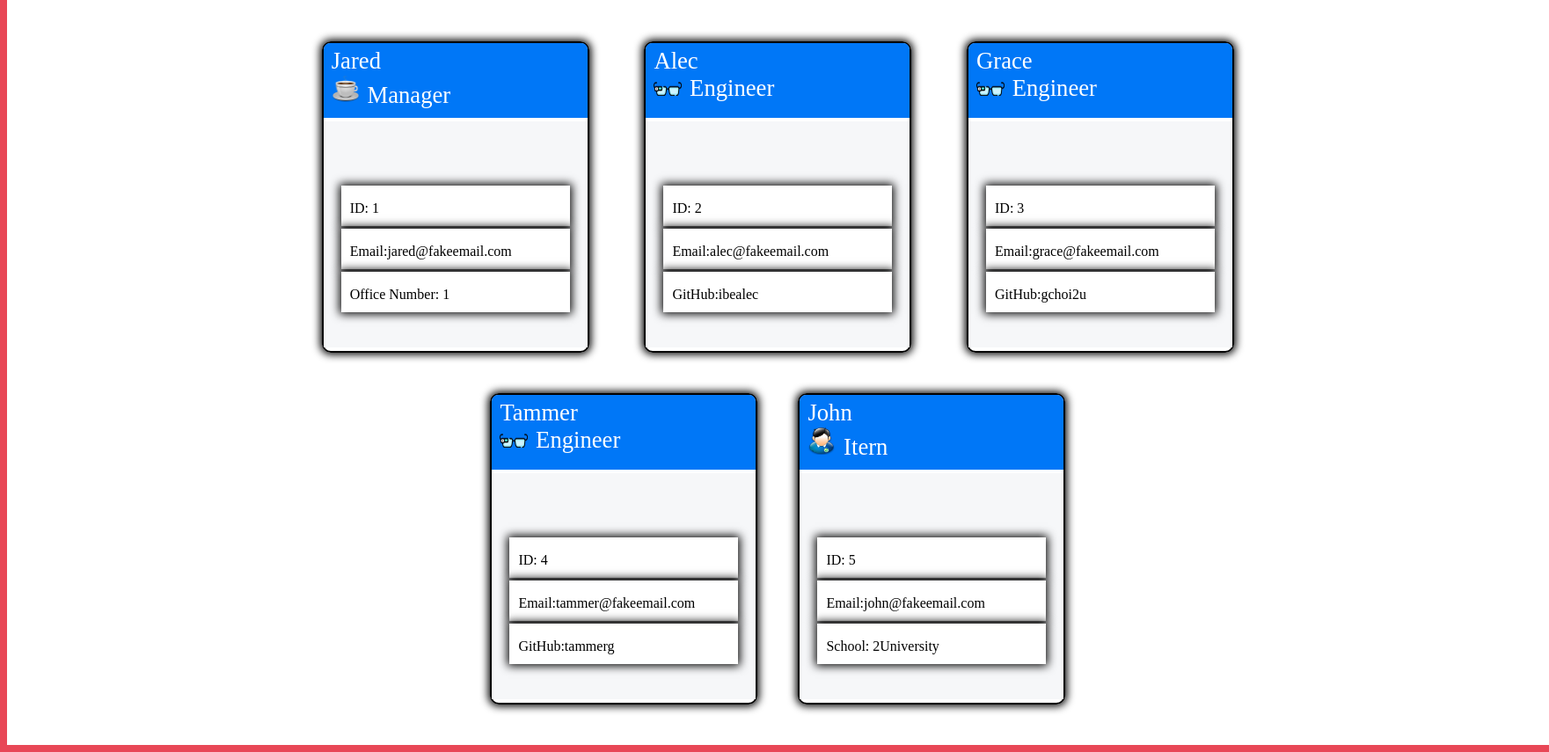
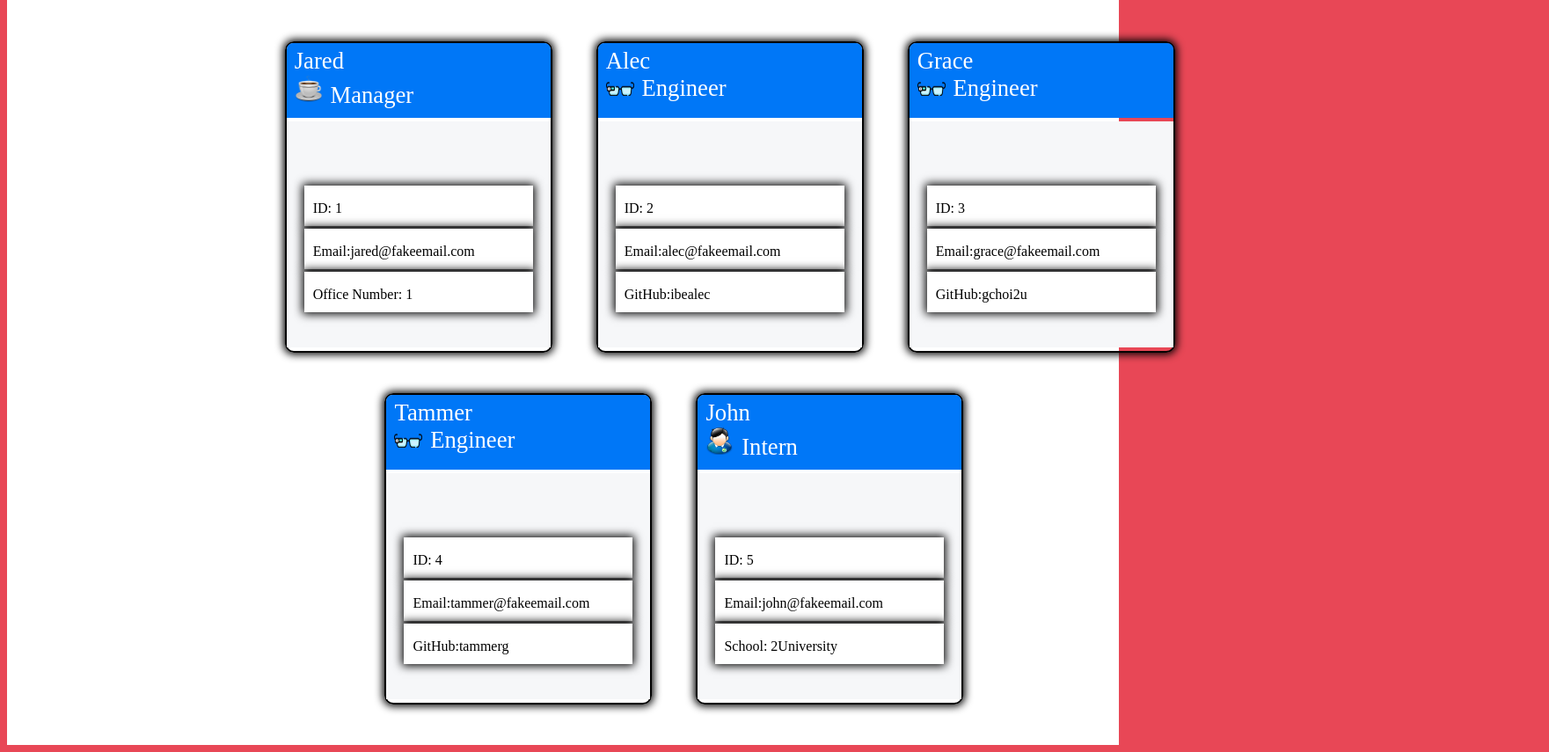
Before and after one commit to IIMacGyverII/employeeHTMLGenerator, a website: page htmltemplate.html in a window 1280 px wide. Shown: the part 73-928 px from the top of the page at 88% size, 1761 px wide, since content can reach past the window. Drawn offline with Linux system fonts and the light colour scheme.

Commit message:
htmltemplate cleanup

```diff
--- a/asests/css/style.css
+++ b/asests/css/style.css
@@ -22,9 +22,9 @@ body {
     /* min-width: 100%; */
     min-height: 850px;
     height: 100%;
-    width: 1500px;
-    padding-left: 10%;
-    padding-right: 10%;
+    width: 100%;
+    /* padding-left: 10%;
+    padding-right: 10%; */
 
     /* padding-top: 3%; */
 }
@@ -32,9 +32,9 @@ body {
 .topRow {
 display: flex;
 justify-content: space-around;
-padding: 00px 200px 00px 200px;
+padding: 00px 23% 00px 23%;
 height: 400px;
-width: 1490px;
+width: 100%;
 align-items: left;
 /* border: 2px solid black; */
 padding-top: 50px;
@@ -44,10 +44,10 @@ padding-top: 50px;
     display: flex;
     justify-content: space-around;
     height: 400px;
-    width: 1490px;
+    width: 100%;
     align-items: left;
-    padding-left: 400px;
-    padding-right: 400px;
+    padding-left: 32%;
+    padding-right: 32%;
     /* border: 2px solid black; */
     /* padding-top: 50px; */
     }
@@ -57,7 +57,7 @@ padding-top: 50px;
     display: inline-block;
     background-color: #0077f7;
     /* padding: -5%; */
-    /* max-height:15vh; */
+    /* max-height: 15vh; */
     height: 80px;
     width: 300px;
     color:white;
@@ -112,6 +112,7 @@ padding-top: 50px;
     box-shadow: 0 0 10px 2px;
     border-radius: 10px;
     border: 2px solid black;
+    margin: 0px 25px 0px 25px;
     box-shadow: 0 0 10px 2px;
 }
 
--- a/htmltemplate.html
+++ b/htmltemplate.html
@@ -95,7 +95,7 @@
                 <div class="cardHeader">
                     <p class="card5Name">John</p>
                     <div>
-                        <img class="card5Icon" src="./asests/images/intern.png" width="32px" height="32px"></img><span class="span">Itern</span>
+                        <img class="card5Icon" src="./asests/images/intern.png" width="32px" height="32px"></img><span class="span">Intern</span>
                     </div>
                 </div>
                 <div class="cardContent">
```
Also changed, not shown: package.json (+13 -2 lines), asests/images/10-object-oriented-programming-homework-demo.png (added).
